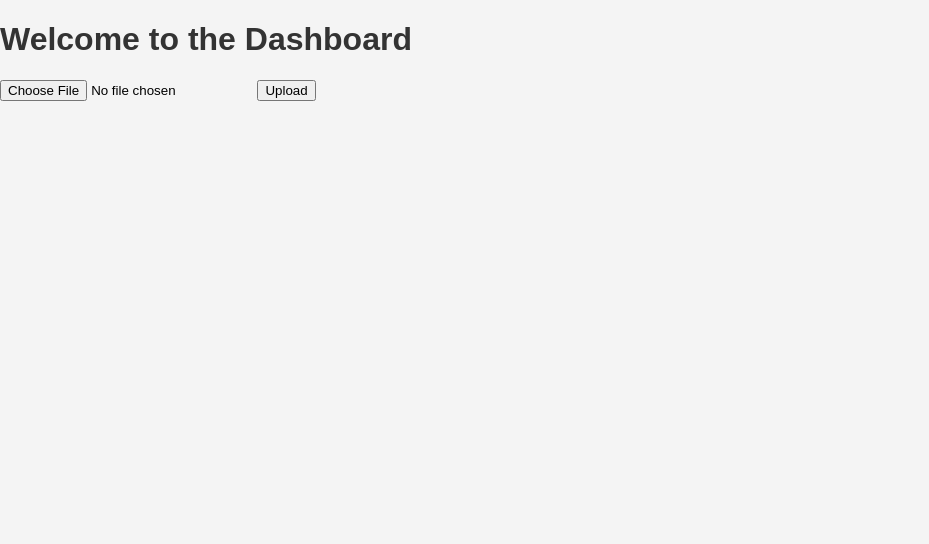
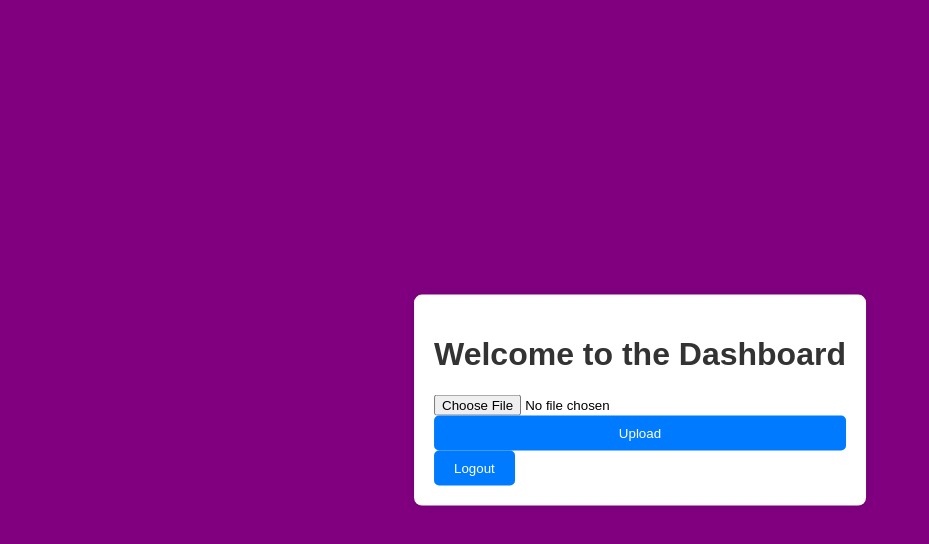
Before and after one commit to Kaialogen/Project-Darkweb-Website, a website: page public/dashboard.html in a window 1280 px wide. Shown: the whole page, without its empty margins (0-929 px from the left). Drawn offline with Linux system fonts and the light colour scheme.

Commit message:
css changes

```diff
--- a/public/css/style.css
+++ b/public/css/style.css
@@ -1,8 +1,9 @@
 body {
     font-family: Arial, sans-serif;
     margin: 0;
+    height: 100%;
     padding: 0;
-    background-color: #f4f4f4;
+    background-color: purple;
 }
 
 h1 {
@@ -21,3 +22,45 @@ button {
 button:hover {
     background-color: #0056b3;
 }
+
+html {
+    height: 100%;
+    margin: 0;
+}
+
+.login-container {
+    position: absolute;
+    left: 50%;
+    top: 50%;
+    transform: translate(-50%, -50%);
+    padding: 20px;
+    background: #fff;
+    box-shadow: 0 0 10px rgba(0, 0, 0, 0.1);
+    border-radius: 8px;
+}
+
+form {
+    display: flex;
+    flex-direction: column;
+}
+
+input[type="text"],
+input[type="password"] {
+    padding: 10px;
+    margin: 10px 0;
+    border-radius: 5px;
+    border: 1px solid #ddd;
+}
+
+input[type="submit"] {
+    background-color: #007bff;
+    color: white;
+    padding: 10px 20px;
+    border: none;
+    border-radius: 5px;
+    cursor: pointer;
+}
+
+input[type="submit"]:hover {
+    background-color: #0056b3;
+}
--- a/public/dashboard.html
+++ b/public/dashboard.html
@@ -5,11 +5,14 @@
     <link rel="stylesheet" href="css/style.css">
 </head>
 <body>
+    <div class="login-container">
     <h1>Welcome to the Dashboard</h1>
     <form action="/upload" method="post" enctype="multipart/form-data">
         <input type="file" name="myFile">
         <input type="submit" value="Upload">
     </form>
     <!-- Add links to download files or list them dynamically -->
+    <a href="/logout"><button>Logout</button></a>
+    </div>
 </body>
 </html>
```
Also changed, not shown: public/index.html (+5 -3 lines), public/login.html (+2 -0 lines), server.js (+10 -0 lines).
